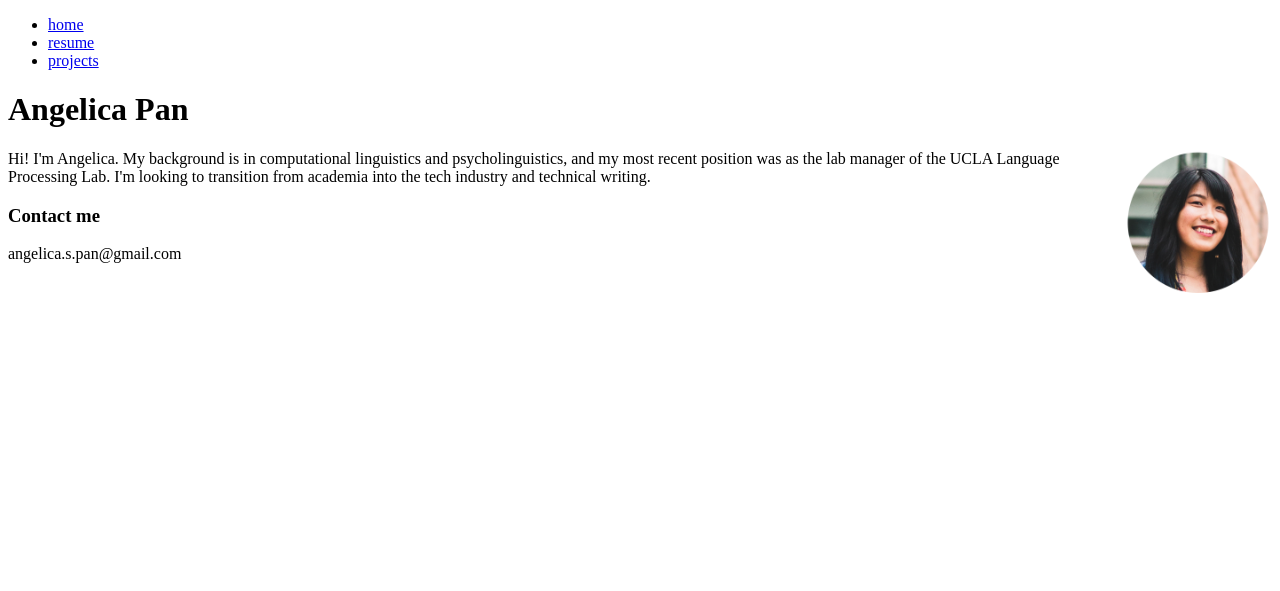
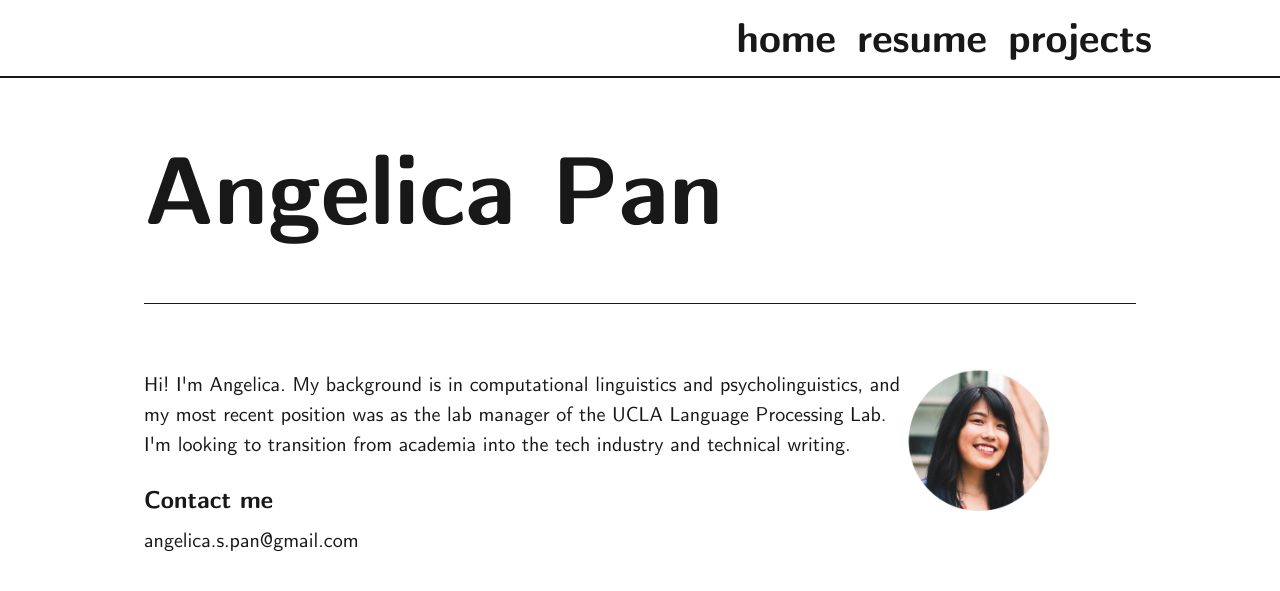
Before and after one commit to angelica-pan/angelica-pan.github.io, a Jekyll site: the page built from index.markdown, in a window 1280 px wide. Shown: the top 591 px of the page. Built offline with Jekyll 4.4.1, drawn with Linux system fonts in a browser that asks for light colours.

Commit message:
linked to style.css

```diff
--- a/CNAME
+++ /dev/null
@@ -1 +0,0 @@
-www.angelicapan.com
--- a/_config.yml
+++ b/_config.yml
@@ -4,7 +4,7 @@ description: >- # this means to ignore newlines until "baseurl:"
   Hi! I'm Angelica. My background is in computational linguistics and psycholinguistics,
   and my most recent position was as the lab manager of the UCLA Language Processing Lab.
   I'm looking to transition from academia into the tech industry and technical writing.
-baseurl: "" # the subpath of your site, e.g. /blog
+baseurl: "/" # the subpath of your site, e.g. /blog
 url: angelica-pan.github.io  # the base hostname & protocol for your site, e.g. http://example.com
 # repository: anpan/angelica-pan.github.io
 github_username:  angelica-pan
--- a/_includes/head.html
+++ b/_includes/head.html
@@ -8,7 +8,8 @@
 
   {% assign user_url = site.url | append: site.baseurl %}
   {% assign full_base_url = user_url | default: site.github.url %}
-  <link rel="stylesheet" href="{{ "/assets/style.css" | prepend: full_base_url }}">
+  <!-- <link rel="stylesheet" href="{{ "/assets/style.css" | prepend: full_base_url }}"> -->
+  <link rel="stylesheet" href="{{ baseurl }}/assets/style.css">
 
   <link rel="canonical" href="{{ page.url | replace:'index.html','' | prepend: site.baseurl | prepend: site.url }}">
   <link rel="alternate" type="application/rss+xml" title="{{ site.title }}" href="{{ "/feed.xml" | prepend: site.baseurl | prepend: site.url }}">
--- a/assets/style.scss
+++ b/assets/style.scss
@@ -23,6 +23,5 @@ $color-text-accent: $gray !default;
         "variables",
         "base",
         "components",
-        "utilities",
-        "fonts"
+        "utilities"
 ;
```
Also changed, not shown: 11 other files.
